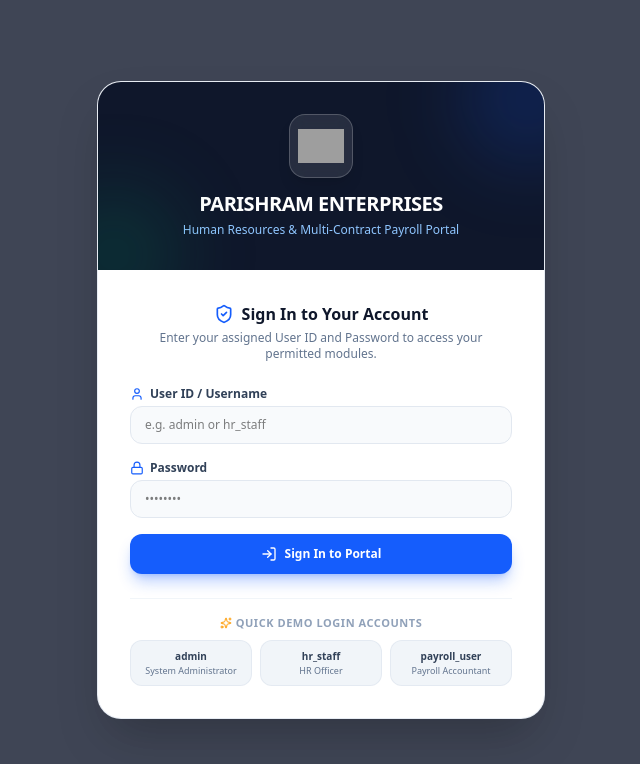
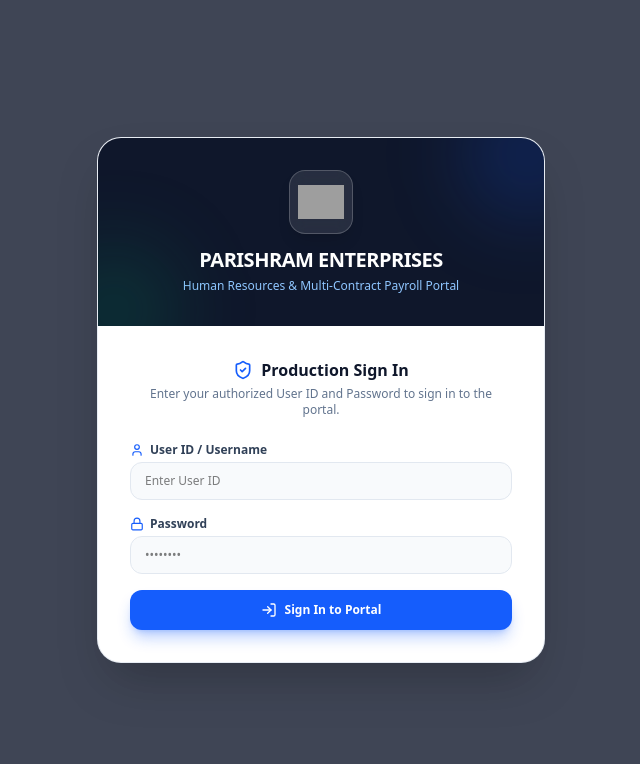
Before and after one commit to zxnovaenterprise-collab/Parishram-Enterprises, a React (Vite) app: page / in a window 1280 px wide. Shown: the top 764 px of the page, without its empty margins (319-959 px from the left). Built offline with nearby package versions, Linux system fonts and the light colour scheme; no server answers; the database is empty; grey boxes are pictures that could not be loaded.

Commit message:
feat(auth): update production credentials and storage
Refactor authentication to use secure production-specific credentials and implement a versioned localStorage cache (v4) to replace legacy demo accounts. Added case-insensitive username matching to improve login reliability.

```diff
--- a/src/App.tsx
+++ b/src/App.tsx
@@ -35,13 +35,39 @@ export default function App() {
 
   // Users & Authentication State
   const [users, setUsers] = useState<PortalUser[]>(() => {
-    const saved = localStorage.getItem('apex_portal_users');
-    return saved ? JSON.parse(saved) : defaultPortalUsers;
+    const saved = localStorage.getItem('apex_portal_users_v4');
+    if (saved) {
+      try {
+        const parsed = JSON.parse(saved);
+        if (Array.isArray(parsed) && parsed.length > 0) {
+          const hasOldDemo = parsed.some((u: PortalUser) =>
+            u.username === 'admin' || u.username === 'hr_staff' || u.username === 'payroll_user'
+          );
+          if (!hasOldDemo) {
+            return parsed;
+          }
+        }
+      } catch (e) {
+        console.error(e);
+      }
+    }
+    localStorage.setItem('apex_portal_users_v4', JSON.stringify(defaultPortalUsers));
+    return defaultPortalUsers;
   });
 
   const [currentUser, setCurrentUser] = useState<PortalUser | null>(() => {
     const saved = localStorage.getItem('apex_current_user');
-    return saved ? JSON.parse(saved) : null;
+    if (saved) {
+      try {
+        const parsed = JSON.parse(saved);
+        if (parsed && (parsed.username === 'Saurabh@001' || parsed.username === 'Raja#159')) {
+          return parsed;
+        }
+      } catch (e) {
+        console.error(e);
+      }
+    }
+    return null;
   });
 
   // Data States
@@ -166,7 +192,7 @@ export default function App() {
 
   // Sync state to LocalStorage as secondary cache
   useEffect(() => {
-    localStorage.setItem('apex_portal_users', JSON.stringify(users));
+    localStorage.setItem('apex_portal_users_v4', JSON.stringify(users));
   }, [users]);
 
   useEffect(() => {
--- a/src/components/LoginModal.tsx
+++ b/src/components/LoginModal.tsx
@@ -1,5 +1,5 @@
 import React, { useState } from 'react';
-import { Lock, User, ShieldCheck, LogIn, Key, Sparkles, Building2 } from 'lucide-react';
+import { Lock, User, ShieldCheck, LogIn, Building2 } from 'lucide-react';
 import { PortalUser, CompanySettings } from '../types';
 
 interface LoginModalProps {
@@ -17,9 +17,9 @@ export const LoginModal: React.FC<LoginModalProps> = ({ users, onLogin, settings
     e.preventDefault();
     setErrorMsg('');
 
-    const cleanUsername = username.trim().toLowerCase();
+    const cleanUsername = username.trim();
     const matched = users.find(
-      (u) => u.username.toLowerCase() === cleanUsername && u.password === password
+      (u) => u.username.toLowerCase() === cleanUsername.toLowerCase() && u.password === password
     );
 
     if (matched) {
@@ -27,12 +27,6 @@ export const LoginModal: React.FC<LoginModalProps> = ({ users, onLogin, settings
     } else {
       setErrorMsg('Invalid User ID or Password. Please check credentials.');
     }
-  };
-
-  const handleQuickLogin = (u: PortalUser) => {
-    setUsername(u.username);
-    setPassword(u.password);
-    onLogin(u);
   };
 
   return (
@@ -66,10 +60,10 @@ export const LoginModal: React.FC<LoginModalProps> = ({ users, onLogin, settings
           <div className="text-center">
             <h2 className="text-base font-bold text-slate-900 flex items-center justify-center gap-2">
               <ShieldCheck className="w-5 h-5 text-blue-600" />
-              Sign In to Your Account
+              Production Sign In
             </h2>
             <p className="text-xs text-slate-500 mt-1">
-              Enter your assigned User ID and Password to access your permitted modules.
+              Enter your authorized User ID and Password to sign in to the portal.
             </p>
           </div>
 
@@ -90,7 +84,7 @@ export const LoginModal: React.FC<LoginModalProps> = ({ users, onLogin, settings
                 required
                 value={username}
                 onChange={(e) => setUsername(e.target.value)}
-                placeholder="e.g. admin or hr_staff"
+                placeholder="Enter User ID"
                 className="w-full px-3.5 py-2.5 bg-slate-50 border border-slate-200 rounded-xl text-xs font-medium focus:bg-white focus:border-blue-600 focus:ring-2 focus:ring-blue-100 outline-none transition-all"
               />
             </div>
@@ -119,28 +113,6 @@ export const LoginModal: React.FC<LoginModalProps> = ({ users, onLogin, settings
               Sign In to Portal
             </button>
           </form>
-
-          {/* Quick Access Account Selector for Demo */}
-          <div className="pt-4 border-t border-slate-100">
-            <p className="text-[11px] font-bold text-slate-400 uppercase tracking-wider text-center mb-2 flex items-center justify-center gap-1">
-              <Sparkles className="w-3 h-3 text-amber-500" />
-              Quick Demo Login Accounts
-            </p>
-            <div className="grid grid-cols-3 gap-2">
-              {users.map((u) => (
-                <button
-                  key={u.id}
-                  type="button"
-                  onClick={() => handleQuickLogin(u)}
-                  className="px-2 py-2 bg-slate-100 hover:bg-blue-50 hover:text-blue-700 text-slate-700 text-[10px] font-bold rounded-xl border border-slate-200/80 transition-all text-center cursor-pointer truncate"
-                  title={`${u.fullName} (${u.username} / ${u.password})`}
-                >
-                  <div className="truncate font-extrabold">{u.username}</div>
-                  <div className="text-[9px] text-slate-500 font-normal truncate">{u.role}</div>
-                </button>
-              ))}
-            </div>
-          </div>
         </div>
       </div>
     </div>
--- a/src/data/initialData.ts
+++ b/src/data/initialData.ts
@@ -109,27 +109,19 @@ export const samplePayrollRecords: PayrollRecord[] = [
 
 export const defaultPortalUsers: PortalUser[] = [
   {
-    id: 'usr_admin',
-    username: 'admin',
-    password: 'admin123',
-    fullName: 'Rajesh Sharma (Admin)',
+    id: 'usr_saurabh',
+    username: 'Saurabh@001',
+    password: 'Saurabh@001',
+    fullName: 'Saurabh (Administrator)',
     role: 'System Administrator',
     allowedTabs: ['dashboard', 'payroll', 'history', 'form', 'idcard', 'settings'],
   },
   {
-    id: 'usr_hr',
-    username: 'hr_staff',
-    password: 'hr123',
-    fullName: 'Priya Verma',
-    role: 'HR Officer',
-    allowedTabs: ['dashboard', 'form', 'idcard'],
-  },
-  {
-    id: 'usr_payroll',
-    username: 'payroll_user',
-    password: 'pay123',
-    fullName: 'Amit Kumar',
-    role: 'Payroll Accountant',
-    allowedTabs: ['dashboard', 'payroll', 'history'],
+    id: 'usr_raja',
+    username: 'Raja#159',
+    password: 'Raja#159',
+    fullName: 'Raja (Administrator)',
+    role: 'System Administrator',
+    allowedTabs: ['dashboard', 'payroll', 'history', 'form', 'idcard', 'settings'],
   },
 ];
```
